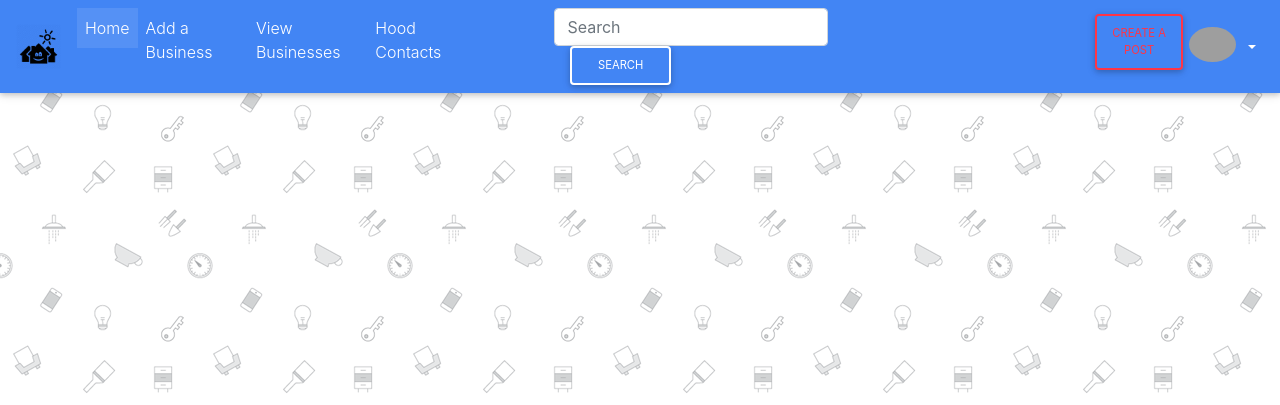
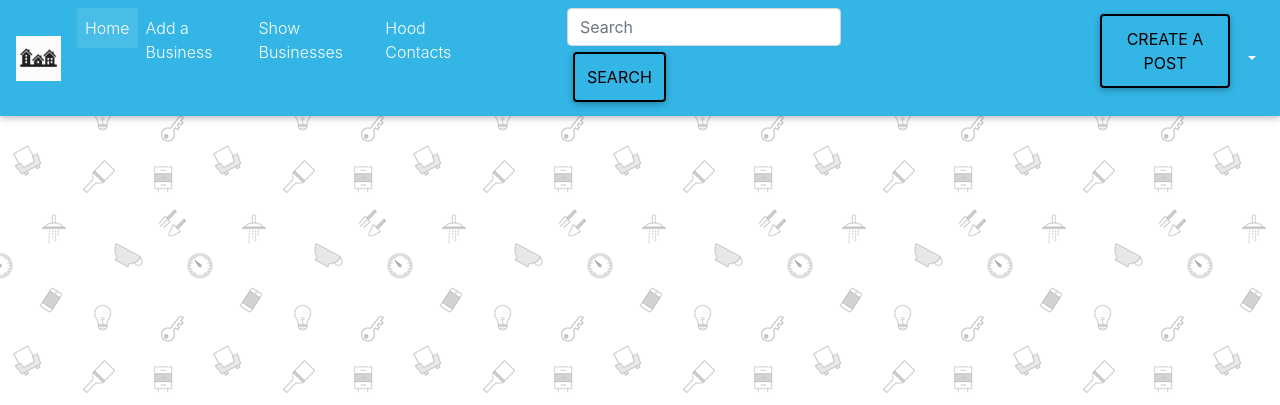
Before and after one commit to Mikemike-22/hood-news, a Django app: page /contact-us/ in a window 1280 px wide. Shown: the top 405 px of the page. Run offline with Django 3.2, Linux system fonts and the light colour scheme; the visitor is signed in with stand-in values (Sample User, id 1); data that the repository does not hold is empty; some libraries are stand-ins or nearby versions; some web fonts are replaced; grey boxes are pictures that could not be loaded.

Commit message:
update navbar styling

```diff
--- a/hood_app/templates/navbar.html
+++ b/hood_app/templates/navbar.html
@@ -1,7 +1,7 @@
 <!--Navbar -->
-<nav class="navbar navbar-expand-lg navbar-dark primary-color">
+<nav class="navbar navbar-expand-lg navbar-dark info-color">
     <a class="navbar-brand" href="{% url 'home' %}">
-        <img src="/static/images/good_neighbourhood.png" height="45" alt="mdb logo">
+        <img src="/static/images/houses.png" height="45" alt="mdb logo">
     </a>
     <button class="navbar-toggler" type="button" data-toggle="collapse" data-target="#navbarSupportedContent-555"
         aria-controls="navbarSupportedContent-555" aria-expanded="false" aria-label="Toggle navigation">
@@ -18,7 +18,7 @@
                 <a class="nav-link" href="{% url 'new-business' %}">Add a Business </a>
             </li>
             <li class="nav-item">
-                <a class="nav-link" href="{% url 'business' %}">View Businesses</a>
+                <a class="nav-link" href="{% url 'business' %}">Show Businesses</a>
             </li>
             <li class="nav-item">
                 <a class="nav-link" href="{% url 'contact-us' %}">Hood Contacts</a>
@@ -27,20 +27,20 @@
             <li class="nav-item" style="margin-left:80px;">
                 <form class="form-inline my-2 my-lg-0 ml-auto" action="{% url 'search_results' %}">
                     <input class="form-control" type="search" placeholder="Search" aria-label="Search" name="post">
-                    <button class="btn btn-outline-white btn-md my-2 my-sm-0 ml-3" type="submit">Search</button>
+                    <button class="btn btn-outline-black " type="submit">Search</button>
                 </form>
             </li>
             <li class="nav-item" style="margin-left:200px;">
-                <a class="nav-link btn btn-outline-danger btn-md" href="{% url 'create-post' %}">Create a Post</a>
+                <a class="btn btn-outline-black " href="{% url 'create-post' %}">Create a Post</a>
             </li>
         </ul>
         <ul class="navbar-nav ml-auto nav-flex-icons">
-            <li class="nav-item avatar">
+        <!--     <li class="nav-item avatar">
                 <a class="nav-link p-0" href="#">
                     <img src="https://mdbootstrap.com/img/Photos/Avatars/avatar-5.jpg" class="rounded-circle z-depth-0"
                         alt="avatar image" height="35">
                 </a>
-            </li>
+            </li> -->
             <li class="nav-item dropdown">
                 <a class="nav-link dropdown-toggle" id="navbarDropdownMenuLink-333" data-toggle="dropdown"
                     aria-haspopup="true" aria-expanded="false">
@@ -48,7 +48,7 @@
                 <div class="dropdown-menu dropdown-menu-right dropdown-default"
                     aria-labelledby="navbarDropdownMenuLink-333">
                     {% if user.is_authenticated %}
-                    <a class="dropdown-item" style="color:red"><strong>{{user}}</strong></a>
+                    <a class="dropdown-item" style="color:black"><strong>{{user}}</strong></a>
                     <a class="dropdown-item" href="{% url 'profile'%}">Profile</a>
                     <a class="dropdown-item" href="/accounts/password/change">Change Password</a>
                     <a class="dropdown-item" href="/logout">Logout</a>
```
Also changed, not shown: static/images/houses.png (added).
